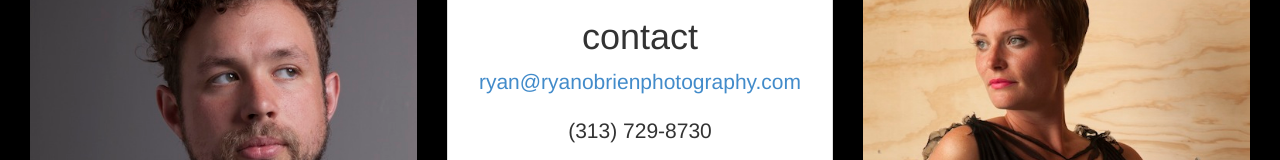
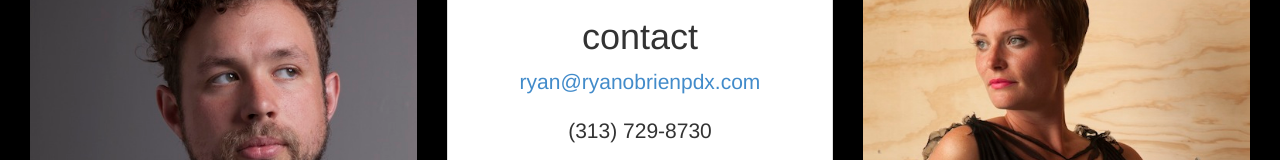
Before and after one commit to ryanobrien/ryanobrien.github.io, a plain HTML site: page index.html in a window 1280 px wide. Shown: the part 2768-2928 px from the top of the page. Drawn offline with nearby package versions, Linux system fonts and the light colour scheme.

Commit message:
updated email address

```diff
--- a/index.html
+++ b/index.html
@@ -138,7 +138,7 @@ a.anchor{
 						<a id="contact" class="anchor"></a>
 						<h1><span class="glyphicon glyphicon-envelope"></span></h1>
    						<h1>contact</h1>
-   						<p class="lead"><a href="mailto:ryan@ryanobrienphotography.com">ryan@ryanobrienphotography.com</a></p>
+   						<p class="lead"><a href="mailto:ryan@ryanobrienpdx.com">ryan@ryanobrienpdx.com</a></p>
    						<p class="lead">(313) 729-8730</p>
  					 </div>
 				</div>
```
